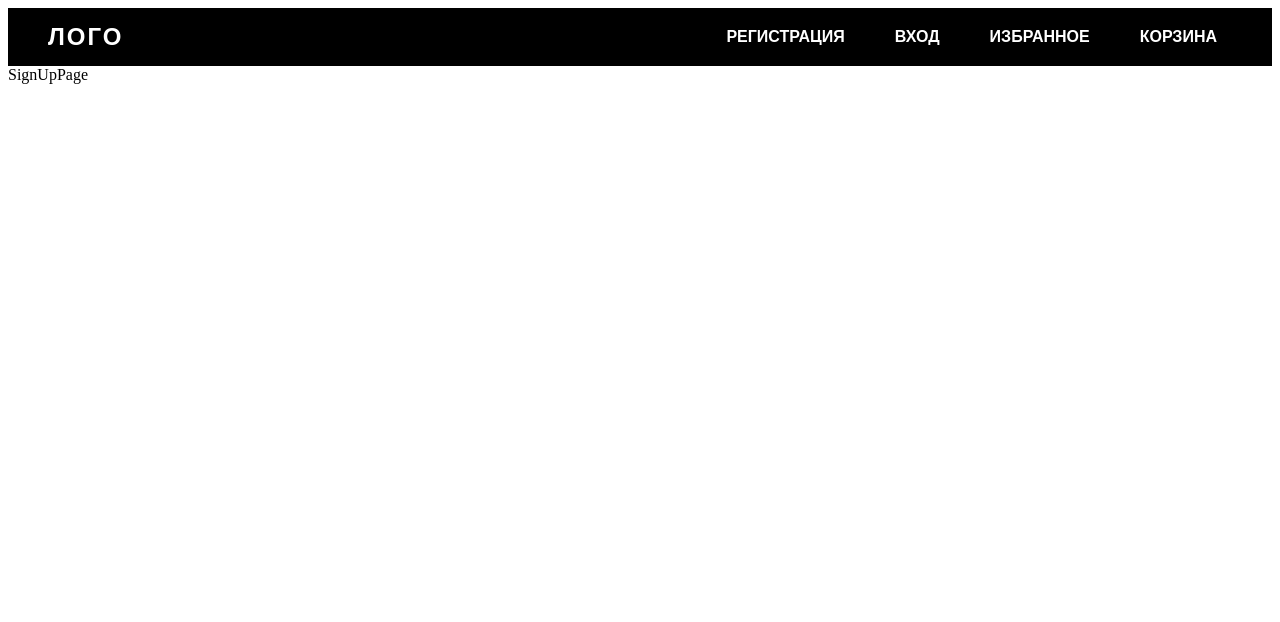
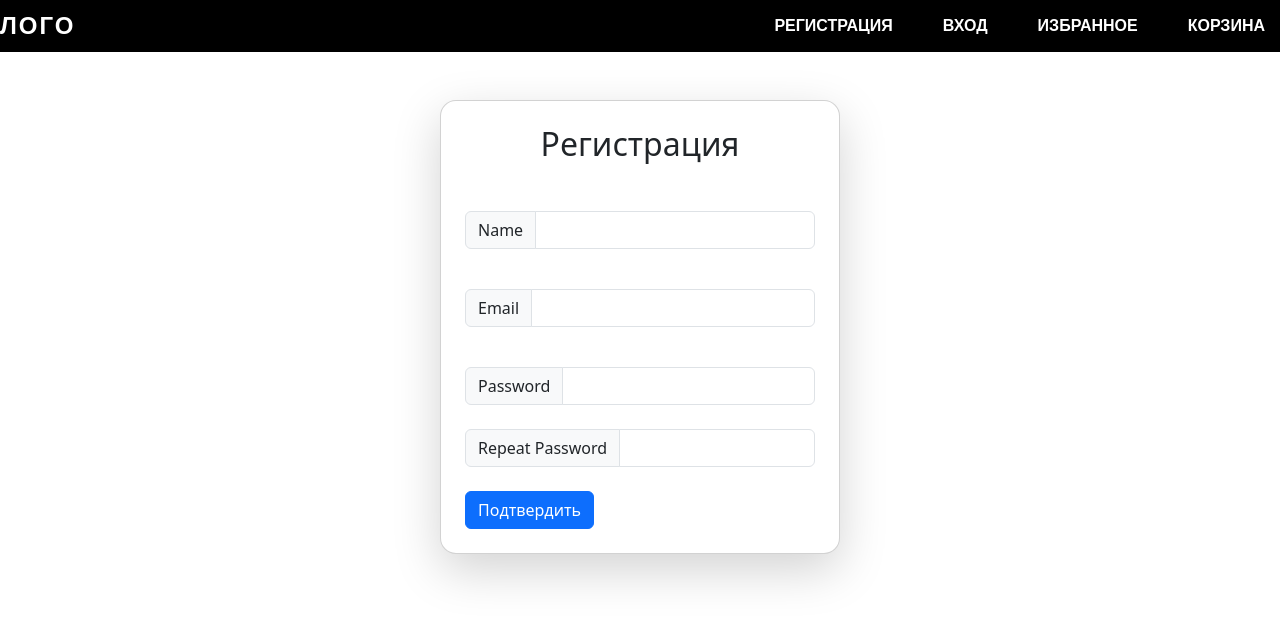
Before and after one commit to victoriavaskova/socks-shop, a React (Vite) app in the folder client/: page /signup in a window 1280 px wide. Shown: the top 622 px of the page. Built offline with nearby package versions, Linux system fonts and the light colour scheme.

Commit message:
signup form + login form

```diff
--- a/client/src/App.jsx
+++ b/client/src/App.jsx
@@ -3,6 +3,7 @@ import Layout from "./widgets/Layout/Layout";
 import MainPage from "./pages/mainPage/mainPage";
 import SignUpPage from "./pages/signUpPage/signUpPage"
 import LoginPage from "./pages/loginPage/loginPage";
+import 'bootstrap/dist/css/bootstrap.min.css';
 
 function App() {
 return (
--- a/client/src/features/LoginForm/LoginForm.jsx
+++ b/client/src/features/LoginForm/LoginForm.jsx
@@ -1,8 +1,21 @@
-import Button from "react-bootstrap/esm/Button";
-import Form from "react-bootstrap/Form";
+import React from 'react';
+import { Container, Form, Button, Card } from 'react-bootstrap';
 
+import InputGroup from 'react-bootstrap/InputGroup';
+
+export default function LoginForm() {
   return (
-    <Form onSubmit={loginHandler}>
+    <Container className="d-flex justify-content-center mt-5">
+      <Card
+        className="shadow-lg rounded-4 p-4"
+        style={{ maxWidth: '400px', width: '100%' }}
+      >
+        <h2 className="text-center mb-4">Войти</h2>
+        <Form >     {/* onSubmit сюда внутрь если что*/}
+          <br />
+
+
+          <br />
           <InputGroup className="mb-3">
             <InputGroup.Text id="inputGroup-sizing-default">Email</InputGroup.Text>
             <Form.Control
@@ -23,6 +36,11 @@ return (
             />
           </InputGroup>
           <br />
+
+          <br />
           <Button type="submit"> Подтвердить</Button>
         </Form>
+      </Card>
+    </Container>
   );
+}
--- a/client/src/features/SignUpForm/SignUpForm.jsx
+++ b/client/src/features/SignUpForm/SignUpForm.jsx
@@ -1,9 +1,17 @@
-import Button from "react-bootstrap/esm/Button";
-import Form from "react-bootstrap/Form";
+import React from 'react';
+import { Container, Form, Button, Card } from 'react-bootstrap';
 
+import InputGroup from 'react-bootstrap/InputGroup';
+
+export default function SignUpForm() {
   return (
-    <>
-      <Form onSubmit={signUpHandler}>
+    <Container className="d-flex justify-content-center mt-5">
+      <Card
+        className="shadow-lg rounded-4 p-4"
+        style={{ maxWidth: '400px', width: '100%' }}
+      >
+        <h2 className="text-center mb-4">Регистрация</h2>
+        <Form >     {/* onSubmit сюда внутрь если что*/}
           <br />
           <InputGroup className="mb-3">
             <InputGroup.Text id="inputGroup-sizing-sm">Name</InputGroup.Text>
@@ -16,9 +24,7 @@ return (
           </InputGroup>
           <br />
           <InputGroup className="mb-3">
-          <InputGroup.Text id="inputGroup-sizing-default">
-            Email
-          </InputGroup.Text>
+            <InputGroup.Text id="inputGroup-sizing-default">Email</InputGroup.Text>
             <Form.Control
               aria-label="Default"
               aria-describedby="inputGroup-sizing-default"
@@ -38,9 +44,7 @@ return (
           </InputGroup>
           <br />
           <InputGroup>
-          <InputGroup.Text id="inputGroup-sizing-lg">
-            Repeat Password
-          </InputGroup.Text>
+            <InputGroup.Text id="inputGroup-sizing-lg">Repeat Password</InputGroup.Text>
             <Form.Control
               aria-label="Large"
               aria-describedby="inputGroup-sizing-sm"
@@ -51,8 +55,7 @@ return (
           <br />
           <Button type="submit"> Подтвердить</Button>
         </Form>
-    </>
+      </Card>
+    </Container>
   );
-
-
-export default SignUpForm;
+}
--- a/client/src/pages/loginPage/loginPage.jsx
+++ b/client/src/pages/loginPage/loginPage.jsx
@@ -1,8 +1,12 @@
 import React from 'react'
+import LoginForm from '../../features/LoginForm/LoginForm';
+
+
+
 export default function LoginPage() {
     return (
-      <div>
-        LoginPage
-      </div>
+      <>
+      <LoginForm />
+      </>
     );
   }
--- a/client/src/pages/signUpPage/signUpPage.jsx
+++ b/client/src/pages/signUpPage/signUpPage.jsx
@@ -1,9 +1,12 @@
 import React from 'react'
 
-export default function LoginPage() {
+import SignUpForm from '../../features/SignUpForm/SignUpForm';
+
+export default function SignUpPage() {
   return (
-    <div>
- SignUpPage
-    </div>
+    <>
+    <SignUpForm />
+    </>
+
   );
 }
```
Lines whose indentation alone changed are shown as unchanged.
